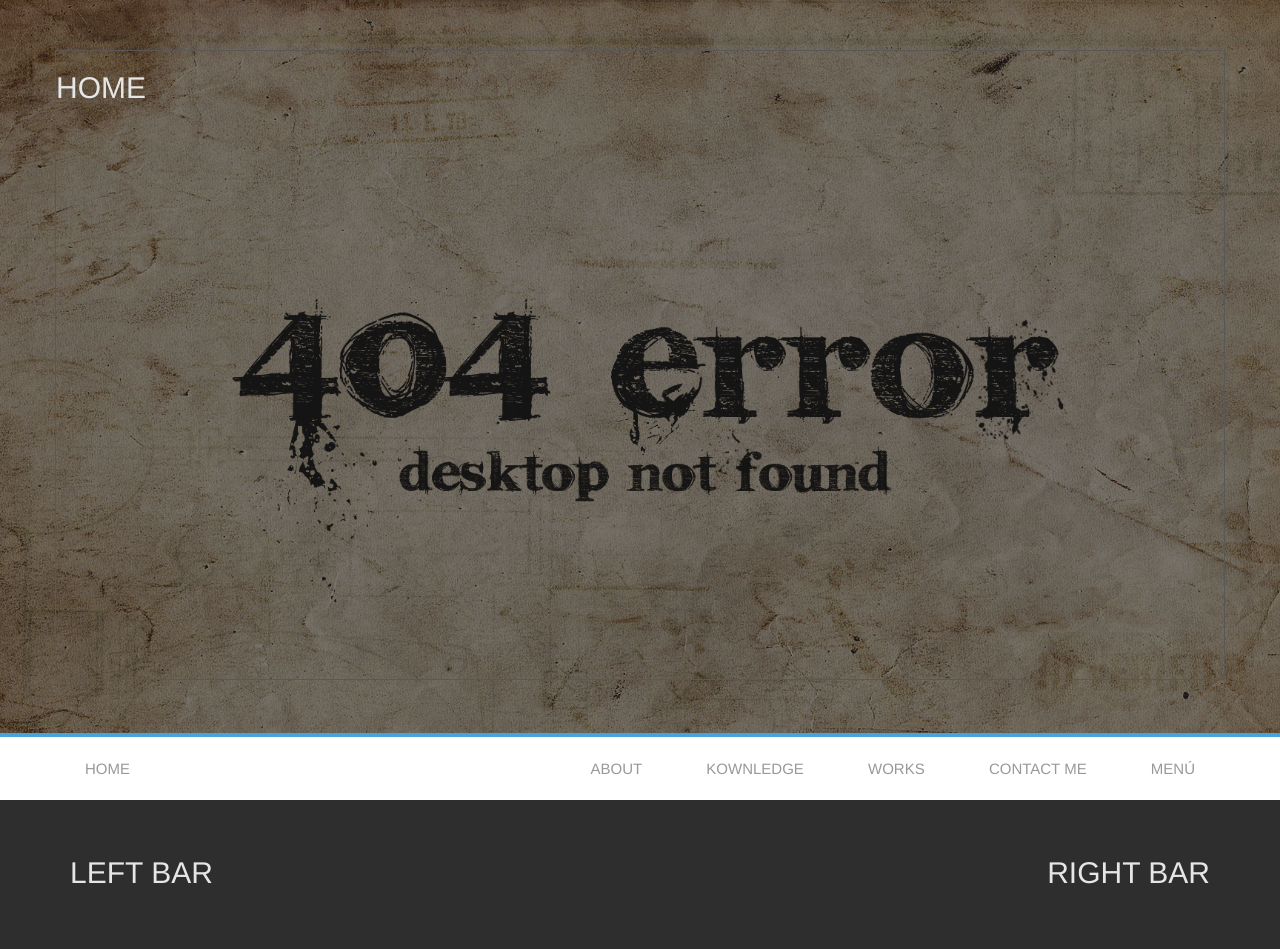
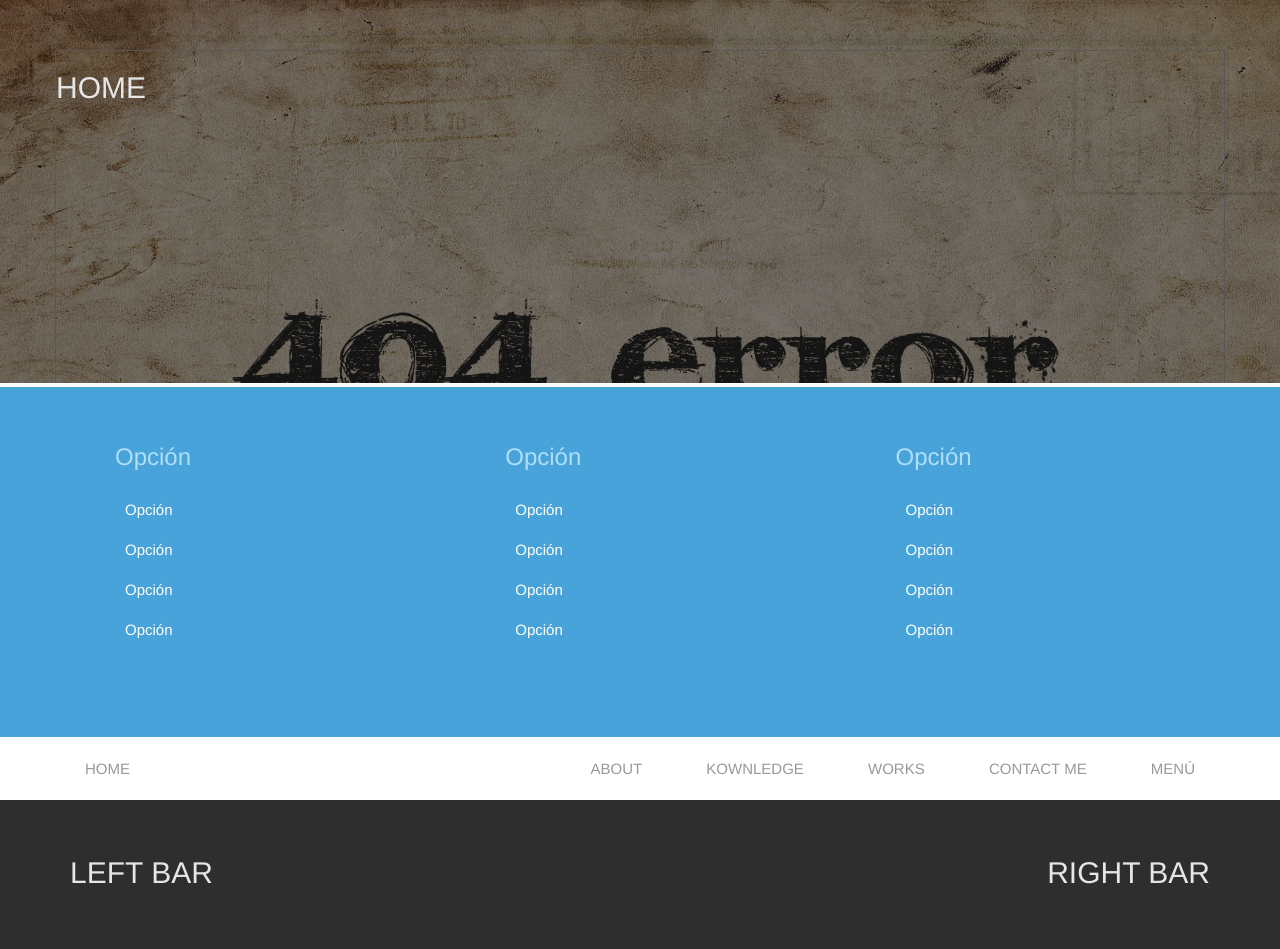
Before and after one commit to fmunoz88/fmunoz, a PHP site: page / in a window 1280 px wide. Shown: the top 949 px of the page. Run offline with PHP 8.4, Linux system fonts and the light colour scheme; some libraries are stand-ins or nearby versions.

Commit message:
se agregó el div del sub nav en la resolución desktop

```diff
--- a/css/menunav.css
+++ b/css/menunav.css
@@ -35,6 +35,59 @@ nav #wrapper-nav .nav-menu ul li a:hover {
     background: #47a3da;
 }
 
+/* Inner nav */
+
+nav #wrapper-nav .nav-menu #nav-sub ul li .wrapper-sub {
+    z-index: 999;
+    position: absolute;
+    left: 0;
+    background: #47a3da;
+    top: -354px;
+    width: 100%;
+    border-top: 4px solid white;
+}
+
+nav #wrapper-nav .wrapper-sub-inner {
+    height: 350px;
+    margin: 0 auto;
+    padding: 0;
+    width: 1170px;
+}
+
+nav #wrapper-nav .wrapper-sub-inner ul {
+    /*border: 1px solid red;*/
+    display: inline-block;
+    height: 295px;
+    vertical-align: top;
+    width: 33%;
+    margin: 0;
+    padding: 37px 0;
+    text-align: left;
+}
+
+nav #wrapper-nav .wrapper-sub-inner ul h4 {
+    color: #afdefa;
+    padding: 20px 60px;
+    margin: 0;
+    font-size: 160%;
+    font-weight: 300;
+}
+
+nav #wrapper-nav .wrapper-sub-inner ul li {
+    display: block;
+    padding: 0 40px;
+}
+
+nav #wrapper-nav .wrapper-sub-inner ul li a{
+    color: white;
+    /*border: 1px solid green;*/
+    line-height: 40px;
+}
+
+nav #wrapper-nav .wrapper-sub-inner ul li a:hover {
+    text-decoration: underline !important;
+}
+
 /* Nav Click movil */
 
 nav #wrapper-nav .nav-menu .nav-click {
--- a/index.php
+++ b/index.php
@@ -37,8 +37,33 @@
 						<li>
 							<a href="#contact" class="clickscroll">CONTACT ME</a>
 						</li>
-						<li class="border-none-bottom ">
+						<li class="border-none-bottom">
 							<a href="#" class="clickscroll">MENÚ</a>
+								<div class="wrapper-sub">
+									<div class="wrapper-sub-inner">
+									<ul>
+										<h4>Opción</h4>
+										<li><a href="">Opción</a></li>
+										<li><a href="">Opción</a></li>
+										<li><a href="">Opción</a></li>
+										<li><a href="">Opción</a></li>
+									</ul>
+									<ul>
+										<h4>Opción</h4>
+										<li><a href="">Opción</a></li>
+										<li><a href="">Opción</a></li>
+										<li><a href="">Opción</a></li>
+										<li><a href="">Opción</a></li>
+									</ul>
+									<ul>
+										<h4>Opción</h4>
+										<li><a href="">Opción</a></li>
+										<li><a href="">Opción</a></li>
+										<li><a href="">Opción</a></li>
+										<li><a href="">Opción</a></li>
+									</ul>
+								</div>
+							</div>
 						</li>
 					</ul>
 				</div>
```
